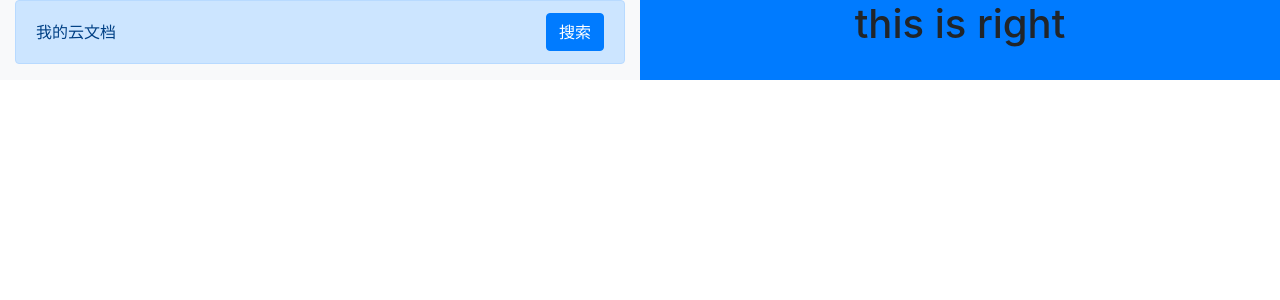
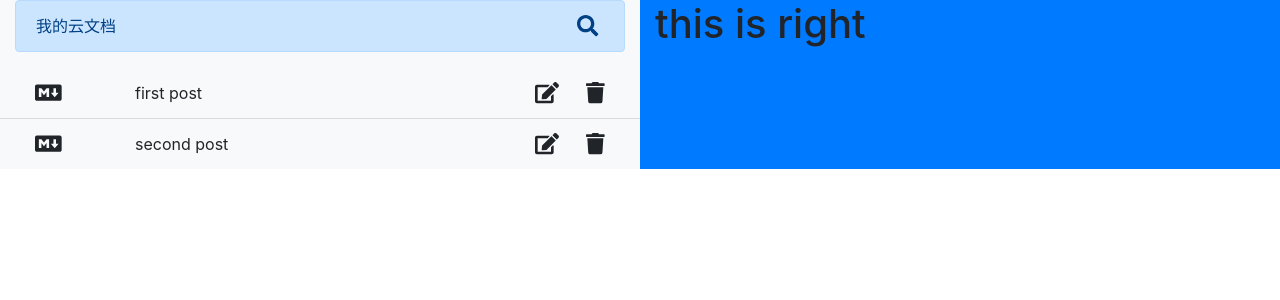
Before and after one commit to wengwj-web/cloud-doc, a React (Create React App) app: page / in a window 1280 px wide. Shown: the top 300 px of the page. Built offline with nearby package versions, Linux system fonts and the light colour scheme.

Commit message:
导入图标与文件列表

```diff
--- a/package.json
+++ b/package.json
@@ -4,6 +4,10 @@
   "main": "main.js",
   "private": true,
   "dependencies": {
+    "@fortawesome/fontawesome-svg-core": "^1.2.26",
+    "@fortawesome/free-brands-svg-icons": "^5.12.0",
+    "@fortawesome/free-solid-svg-icons": "^5.12.0",
+    "@fortawesome/react-fontawesome": "^0.1.8",
     "@testing-library/jest-dom": "^4.2.4",
     "@testing-library/react": "^9.3.2",
     "@testing-library/user-event": "^7.1.2",
--- a/public/index.html
+++ b/public/index.html
@@ -9,12 +9,12 @@
       name="description"
       content="Web site created using create-react-app"
     />
-    <link rel="apple-touch-icon" href="%PUBLIC_URL%/logo192.png" />
+    <!-- <link rel="apple-touch-icon" href="%PUBLIC_URL%/logo192.png" /> -->
     <!--
       manifest.json provides metadata used when your web app is installed on a
       user's mobile device or desktop. See https://developers.google.com/web/fundamentals/web-app-manifest/
     -->
-    <link rel="manifest" href="%PUBLIC_URL%/manifest.json" />
+    <!-- <link rel="manifest" href="%PUBLIC_URL%/manifest.json" /> -->
     <!--
       Notice the use of %PUBLIC_URL% in the tags above.
       It will be replaced with the URL of the `public` folder during the build.
--- a/src/App.css
+++ b/src/App.css
@@ -1,38 +1,5 @@
-.App {
-  text-align: center;
+.icon-button{
+  background: none;
+  border: none;
+  color: inherit;
 }
-
-.App-logo {
-  height: 40vmin;
-  pointer-events: none;
-}
-
-@media (prefers-reduced-motion: no-preference) {
-  .App-logo {
-    animation: App-logo-spin infinite 20s linear;
-  }
-}
-
-.App-header {
-  background-color: #282c34;
-  min-height: 100vh;
-  display: flex;
-  flex-direction: column;
-  align-items: center;
-  justify-content: center;
-  font-size: calc(10px + 2vmin);
-  color: white;
-}
-
-.App-link {
-  color: #61dafb;
-}
-
-@keyframes App-logo-spin {
-  from {
-    transform: rotate(0deg);
-  }
-  to {
-    transform: rotate(360deg);
-  }
-}
--- a/src/App.js
+++ b/src/App.js
@@ -2,20 +2,23 @@ import React from 'react';
 import './App.css';
 import 'bootstrap/dist/css/bootstrap.min.css'
 import FileSearch from './components/FileSearch'
+import FileList from './components/FileList'
+import defaultFiles from './utils/defaultFiles'
 
 function App() {
   return (
     <div className="App container-fluid">
       <div className="row">
         <div className="col bg-light left-panel">
-          <FileSearch title='我的云文档' onFileSearch={(value) => {console.log(value) }} />
+          <FileSearch onFileSearch={(value) => { console.log(value) }} />
+          <FileList files={defaultFiles}/>
         </div>
         <div className="col bg-primary right-panel">
-          <h1>this is right</h1>
+            <h1>this is right</h1>
+          </div>
         </div>
       </div>
-    </div>
-  );
-}
+      );
+    }
 
-export default App;
+    export default App;
--- /dev/null
+++ b/src/components/FileList.js
@@ -0,0 +1,43 @@
+import React, { useState, useEffect, useRef } from 'react'
+import { FontAwesomeIcon } from '@fortawesome/react-fontawesome'
+import { faEdit, faTrash } from '@fortawesome/free-solid-svg-icons'
+import { faMarkdown } from '@fortawesome/free-brands-svg-icons'
+import PropTypes from 'prop-types'
+
+const FileList = ({ files, onFileClick, onSaveEdit, onFileDelete }) => {
+  return (
+    <ul className="list-group list-group-flush file-list">
+      {
+        files.map(file => {
+          return (
+            <li
+              className="list-group-item bg-light row d-flex justify-content-between align-items-center  file-items"
+              key={file.id}
+            >
+              <span className="col-2">
+                <FontAwesomeIcon icon={faMarkdown} size="lg" />
+              </span>
+              <span className="col-8">{file.title}</span>
+              <button type="button" className="icon-button col-1"
+                onClick={() => { }}
+              >
+                <FontAwesomeIcon icon={faEdit} title="编辑" size="lg" />
+              </button>
+              <button type="button" className="icon-button col-1"
+                onClick={() => { }}
+              >
+                <FontAwesomeIcon icon={faTrash} title="删除" size="lg" />
+              </button>
+            </li>
+          )
+        })
+      }
+    </ul >
+  )
+}
+
+FileList.propTypes = {
+  file: PropTypes.array
+}
+
+export default FileList
--- a/src/components/FileSearch.js
+++ b/src/components/FileSearch.js
@@ -1,4 +1,7 @@
 import React, { useState, useEffect, useRef } from 'react'
+import { FontAwesomeIcon } from '@fortawesome/react-fontawesome'
+import { faSearch ,faTimes} from '@fortawesome/free-solid-svg-icons'
+import PropTypes from 'prop-types'
 
 const FileSearch = ({ title, onFileSearch }) => {
   const [inputActive, setInputActive] = useState(false)
@@ -27,31 +30,43 @@ const FileSearch = ({ title, onFileSearch }) => {
     if (inputActive) {
       node.current.focus()
     }
-  },[inputActive])
+  }, [inputActive])
   return (
-    <div className="alert alert-primary ">
+    <div className="alert alert-primary d-flex justify-content-between align-items-center">
       {!inputActive &&
-        <div className="d-flex justify-content-between align-items-center">
+        <>
           <span>{title}</span>
-          <button type="button" className="btn btn-primary"
+          <button type="button" className="icon-button"
             onClick={() => { setInputActive(true) }}
-          >搜索</button>
-        </div>
+          >
+            <FontAwesomeIcon icon={faSearch} title="搜索" size="lg" />
+          </button>
+        </>
       }
       {
         inputActive &&
-        <div className="row">
-          <input className="form-control col-8" value={value}
+        <>
+          <input className="form-control" value={value}
             onChange={(e) => { setValue(e.target.value) }}
             ref={node}
           />
-          <button type="button" className="btn btn-primary col-4"
+          <button type="button" className="icon-button"
             onClick={closeSearch}
-          >关闭</button>
-        </div>
+          >
+             <FontAwesomeIcon icon={faTimes} title="关闭" size="lg" />
+          </button>
+        </>
       }
     </div>
   )
 }
 
+FileSearch.propTypes = {
+  title: PropTypes.string,
+  onFileSearch: PropTypes.func.isRequired
+}
+
+FileSearch.defaultProps = {
+  title: '我的云文档'
+}
 export default FileSearch
--- /dev/null
+++ b/src/utils/defaultFiles.js
@@ -0,0 +1,16 @@
+const defaultFiles = [
+  {
+    id: '1',
+    title: 'first post',
+    body: 'should be aware of this',
+    createdAt: 1563762965704
+  },
+  {
+    id: '2',
+    title: 'second post',
+    body: '## this is the title',
+    createdAt: 1563762965704
+  }
+]
+
+export default defaultFiles
```
